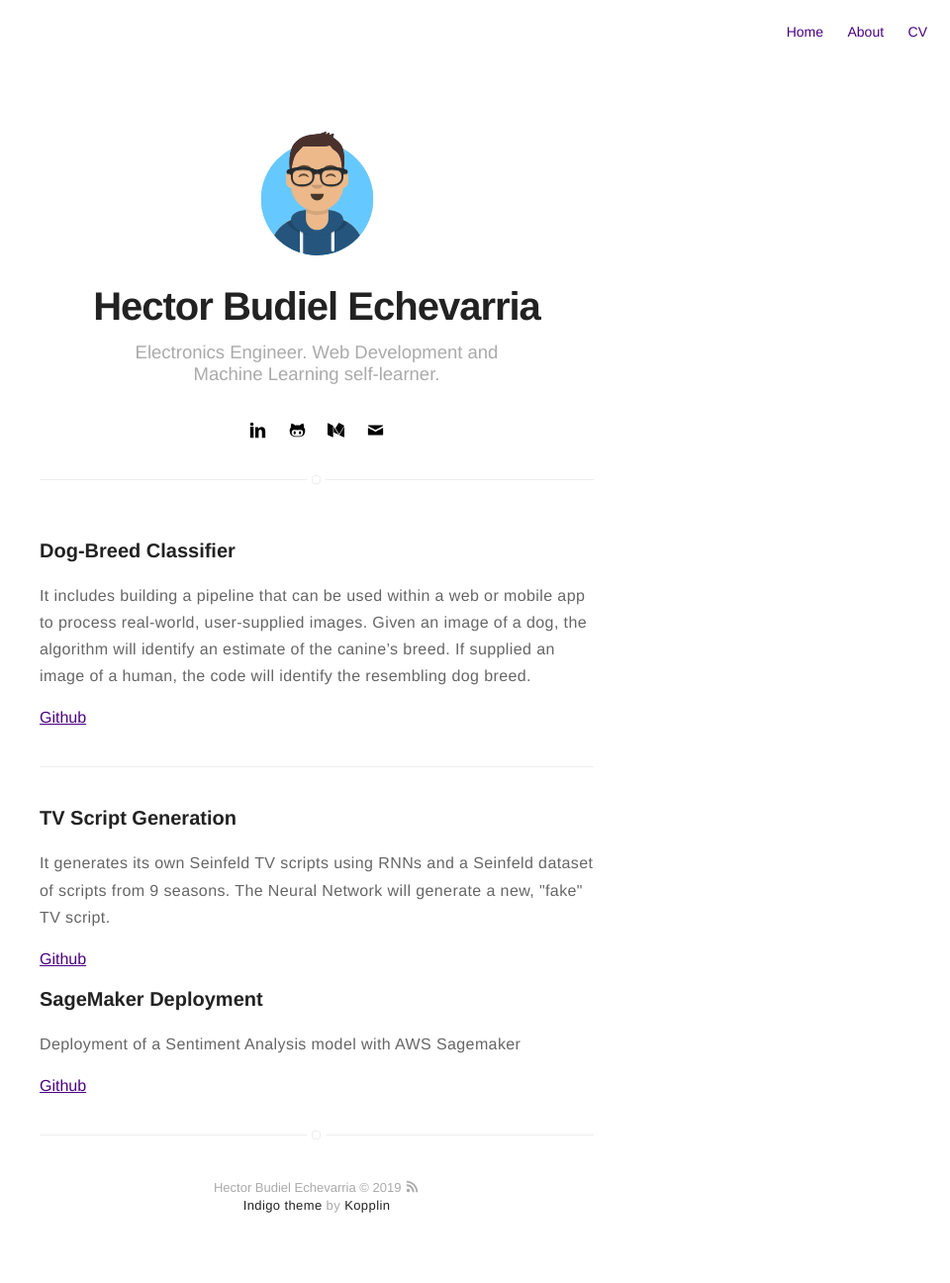
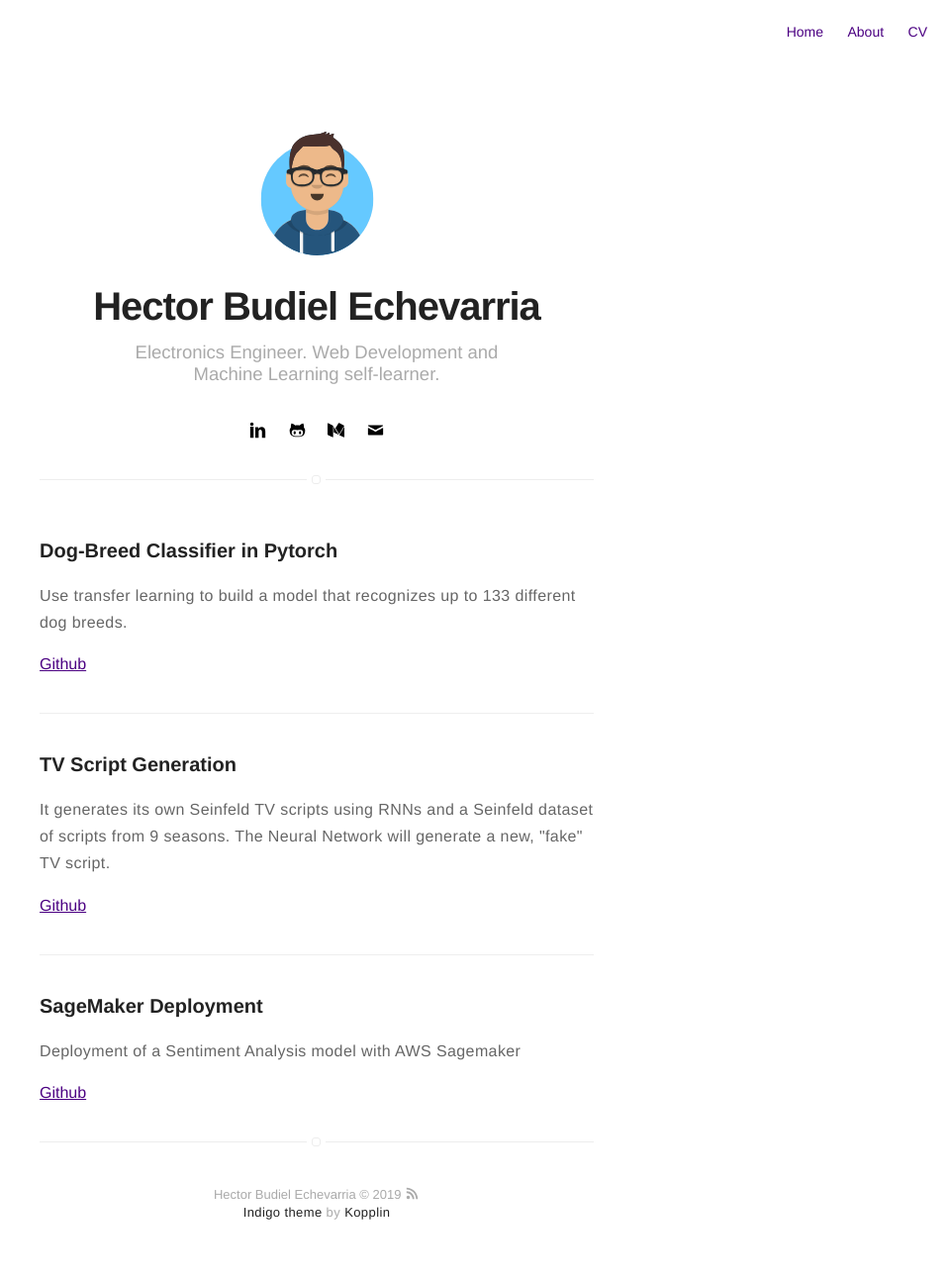
Before and after one commit to HectorBudielE/personal-website, a Jekyll site: the page built from projects.html, in a window 1280 px wide. Shown: the whole page at 99% size, without its empty margins (320-1280 px from the left). Built offline with Jekyll 4.4.1, drawn with Linux system fonts in a browser that asks for light colours; emoji names are drawn with the system emoji font.

Commit message:
feat: Modified projects descriptions.

```diff
--- a/projects.html
+++ b/projects.html
@@ -5,8 +5,8 @@ title: Projects
 
 <section class="list">
     <div>
-      <h3>Dog-Breed Classifier</h3>
-      <p>It includes building a pipeline that can be used within a web or mobile app to process real-world, user-supplied images. Given an image of a dog, the algorithm will identify an estimate of the canine’s breed. If supplied an image of a human, the code will identify the resembling dog breed.</p>
+      <h3>Dog-Breed Classifier in Pytorch</h3>
+      <p>Use transfer learning to build a model that recognizes up to 133 different dog breeds.</p>
       <a target="_blank" href="https://github.com/HectorBudielE/udacity-dog-breed-classifier">Github</a>
     </div>
     <hr>
@@ -17,7 +17,7 @@ title: Projects
       <a target="_blank" href="https://github.com/HectorBudielE/udacity-tv-script-generation">Github</a>
     </div>
 
-
+    <hr>
     <div>
       <h3>SageMaker Deployment</h3>
       <p>Deployment of a Sentiment Analysis model with AWS Sagemaker</p>
```
